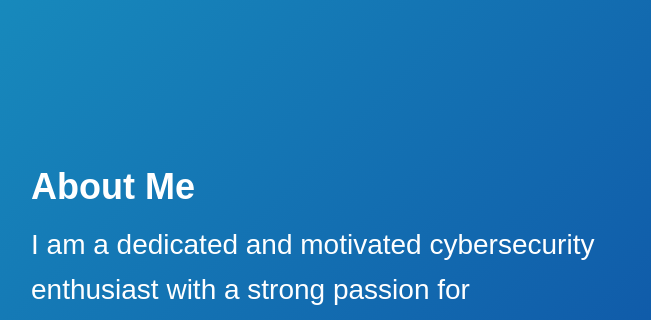
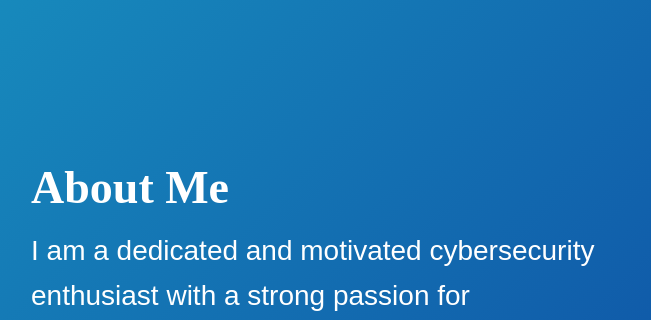
Before and after one commit to Soyewusi/Portfolio-web-assignment-, a plain HTML site: page index.html in a window 1280 px wide. Shown: the part 44-364 px from the top of the page, 629-1280 px from the left. Drawn offline with Linux system fonts and the light colour scheme.

Commit message:
added css

```diff
--- a/style.css
+++ b/style.css
@@ -110,7 +110,8 @@
 
   .right-column h1 {
     margin-bottom: 15px;
-    font-size: 36px;
+    font-size: 46px;
+    font-family: amsterdam;
   }
 
   .right-column p {
```
